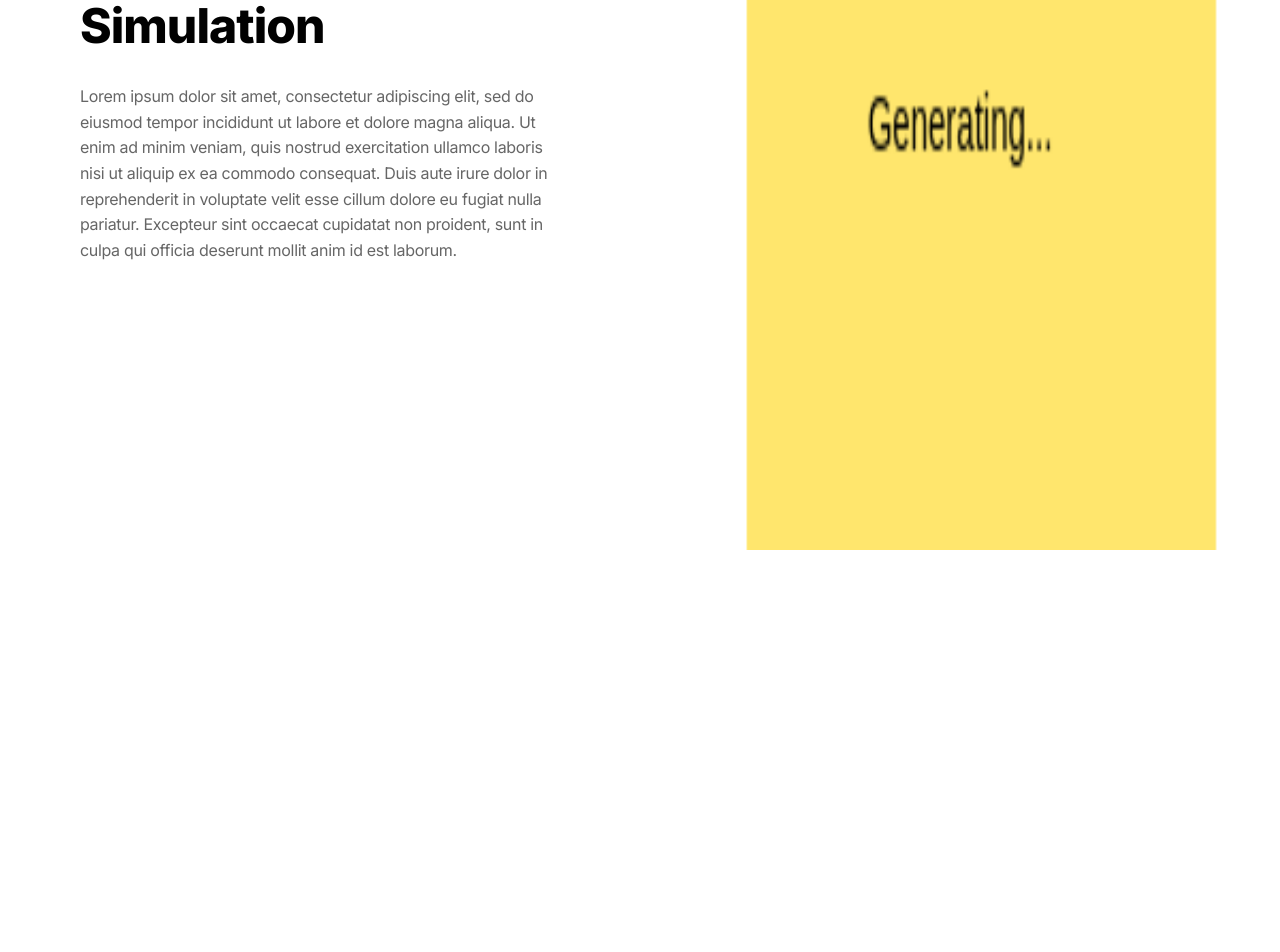
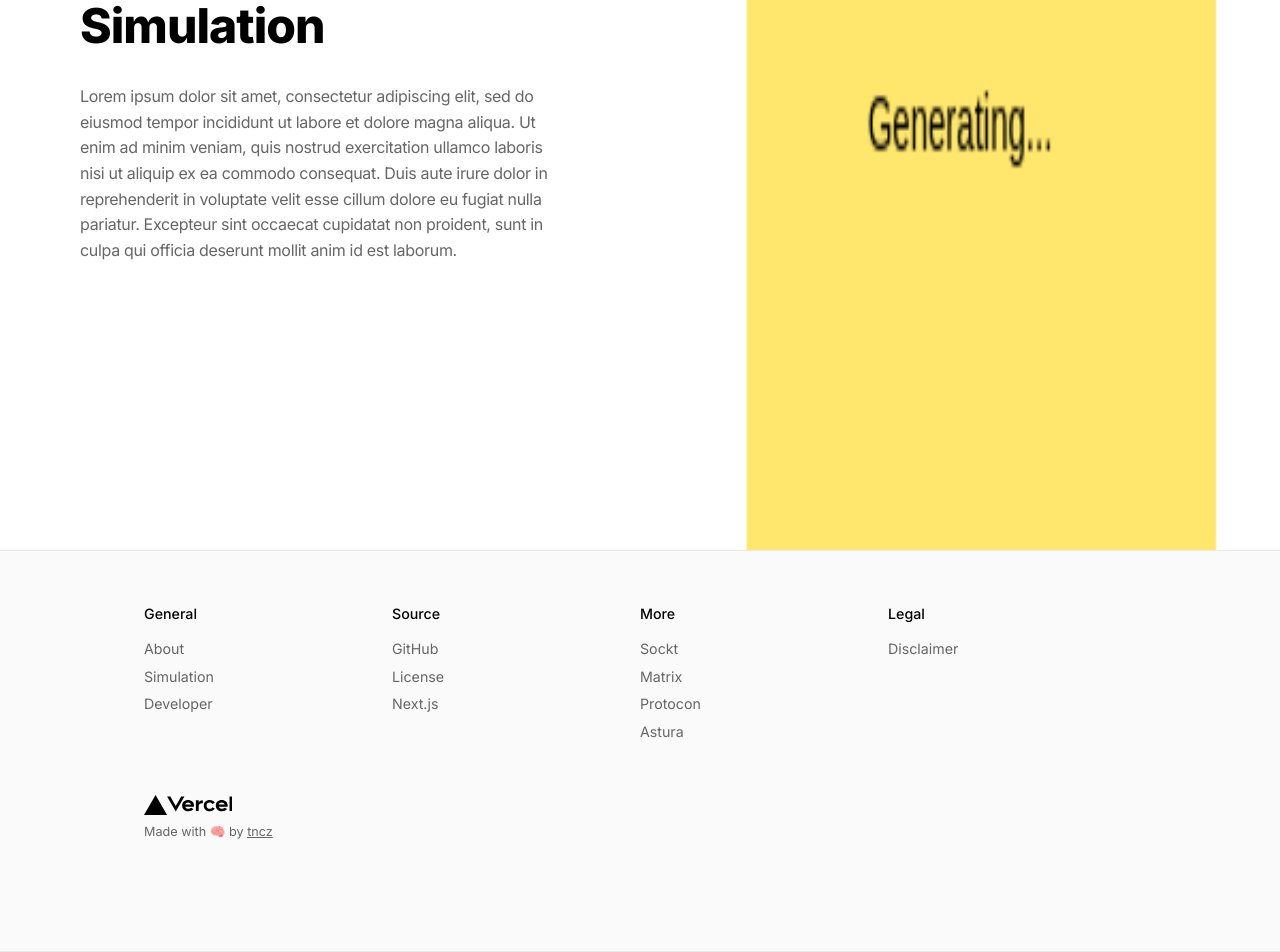
Before and after one commit to r1zyn/powerball-simulator, a Next.js app: page / in a window 1280 px wide. Shown: the part 1050-2002 px from the top of the page. Before the commit the page ends 1600 px from the top, so only its background shows below. Built offline with nearby package versions, Linux system fonts and the light colour scheme.

Commit message:
styles: added footer

```diff
--- /dev/null
+++ b/components/Footer.tsx
@@ -0,0 +1,98 @@
+import { Link } from "./Next";
+import type { NextComponent } from "../lib/types";
+
+import { scrollToElement } from "../lib/utils";
+import styles from "../styles/Footer.module.css";
+import { urls } from "../lib/constants";
+
+export const Footer: NextComponent = (): JSX.Element => {
+    return (
+        <div className={styles["footer-outer"]}>
+            <div className={styles["footer-inner"]}>
+                <footer className={styles["footer-container"]}>
+                    <div className={styles["footer-links"]}>
+                        <div>
+                            <h4 className="fw5">General</h4>
+                            <p>
+                                <a onClick={(): void => scrollToElement("about")}>About</a></p>
+                            <p>
+                                <a onClick={(): void => scrollToElement("simulation-container")}>Simulation</a>
+                            </p>
+                            <p>
+                                <Link href={urls.developer} passHref>
+                                    <a rel="noopener noreferrer" target="_blank">Developer</a>
+                                </Link>
+                            </p>
+                        </div>
+                        <div>
+                            <h4 className="fw5">Source</h4>
+                            <p>
+                                <Link href={urls.github} passHref>
+                                    <a rel="noopener noreferrer" target="_blank">GitHub</a>
+                                </Link>
+                            </p>
+                            <p>
+                                <Link href={urls.license} passHref>
+                                    <a rel="noopener noreferrer" target="_blank">License</a>
+                                </Link>
+                            </p>
+                            <p>
+                                <Link href={urls.nextjs} passHref>
+                                    <a rel="noopener noreferrer" target="_blank">Next.js</a>
+                                </Link>
+                            </p>
+                        </div>
+                        <div>
+                            <h4 className="fw5">More</h4>
+                            <p>
+                                <Link href={urls.sockt} passHref>
+                                    <a rel="noopener noreferrer" target="_blank">Sockt</a>
+                                </Link>
+                            </p>
+                            <p>
+                                <Link href={urls.matrix} passHref>
+                                    <a rel="noopener noreferrer" target="_blank">Matrix</a>
+                                </Link>
+                            </p>
+                            <p>
+                                <Link href={urls.protocon} passHref>
+                                    <a rel="noopener noreferrer" target="_blank">Protocon</a>
+                                </Link>
+                            </p>
+                            <p>
+                                <Link href={urls.astura} passHref>
+                                    <a rel="noopener noreferrer" target="_blank">Astura</a>
+                                </Link>
+                            </p>
+                        </div>
+                        <div>
+                            <h4 className="fw5">Legal</h4>
+                            <p>
+                                <Link href="/disclaimer" passHref>
+                                    <a rel="noopener noreferrer" target="_blank">Disclaimer</a>
+                                </Link>
+                            </p>
+                        </div>
+                    </div>
+
+                    <div className={styles["footer-copyright"]}>
+                        <a aria-label="Vercel" href="https://vercel.com/home?utm_source=next-site&amp;utm_medium=footer&amp;utm_campaign=next-website" rel="noopener noreferrer" target="_blank" title="Go to the Vercel website">
+                            <svg fill="none" height="20" viewBox="0 0 283 64" xmlns="http://www.w3.org/2000/svg">
+                                <path d="M141.04 16c-11.04 0-19 7.2-19 18s8.96 18 20 18c6.67 0 12.55-2.64 16.19-7.09l-7.65-4.42c-2.02 2.21-5.09 3.5-8.54 3.5-4.79 0-8.86-2.5-10.37-6.5h28.02c.22-1.12.35-2.28.35-3.5 0-10.79-7.96-17.99-19-17.99zm-9.46 14.5c1.25-3.99 4.67-6.5 9.45-6.5 4.79 0 8.21 2.51 9.45 6.5h-18.9zM248.72 16c-11.04 0-19 7.2-19 18s8.96 18 20 18c6.67 0 12.55-2.64 16.19-7.09l-7.65-4.42c-2.02 2.21-5.09 3.5-8.54 3.5-4.79 0-8.86-2.5-10.37-6.5h28.02c.22-1.12.35-2.28.35-3.5 0-10.79-7.96-17.99-19-17.99zm-9.45 14.5c1.25-3.99 4.67-6.5 9.45-6.5 4.79 0 8.21 2.51 9.45 6.5h-18.9zM200.24 34c0 6 3.92 10 10 10 4.12 0 7.21-1.87 8.8-4.92l7.68 4.43c-3.18 5.3-9.14 8.49-16.48 8.49-11.05 0-19-7.2-19-18s7.96-18 19-18c7.34 0 13.29 3.19 16.48 8.49l-7.68 4.43c-1.59-3.05-4.68-4.92-8.8-4.92-6.07 0-10 4-10 10zm82.48-29v46h-9V5h9zM36.95 0L73.9 64H0L36.95 0zm92.38 5l-27.71 48L73.91 5H84.3l17.32 30 17.32-30h10.39zm58.91 12v9.69c-1-.29-2.06-.49-3.2-.49-5.81 0-10 4-10 10V51h-9V17h9v9.2c0-5.08 5.91-9.2 13.2-9.2z" fill="#000">
+                                </path>
+                            </svg>
+                        </a>
+                        <div>Made with 🧠 by {" "}
+                            <Link href={urls.developer} passHref>
+                                <a rel="noopener noreferrer" target="_blank" style={{
+                                    textDecoration: "underline",
+                                    // borderBottom: "1px solid #666"
+                                }}>tncz</a>
+                            </Link>
+                        </div>
+                    </div>
+                </footer>
+            </div>
+        </div>
+    );
+};
--- a/components/Page.tsx
+++ b/components/Page.tsx
@@ -1,3 +1,4 @@
+import { Footer } from "./Footer";
 import { Fragment } from "react";
 import { Header } from "./Header";
 import { Meta, MetaProps } from "./Meta";
@@ -13,10 +14,9 @@ export const Page: NextComponent<PageProps> = (
     return (
         <Fragment>
             <Meta {...props} />
-
             <Header />
-
             <main className={styles.main}>{props.children}</main>
+            <Footer />
         </Fragment>
     );
 };
--- a/lib/constants.ts
+++ b/lib/constants.ts
@@ -14,6 +14,12 @@ export const metadata: Metadata = {
 export const urls = {
     article:
         "https://www.rnz.co.nz/news/in-depth/474134/lotto-stores-in-poorest-half-of-nz-account-for-70-percent-of-sales",
-    license: "https://github.com/r1zyn/PowerballSimulation",
-    github: "https://github.com/r1zyn/PowerballSimulation"
+    license: "https://github.com/r1zyn/powerball-simulation",
+    github: "https://github.com/r1zyn/powerball-simulation",
+    nextjs: "https://nextjs.org/",
+    developer: "https://github.com/r1zyn",
+    sockt: "https://sockt.vercel.app/",
+    matrix: "https://matrixdev.xyz/",
+    protocon: "https://github.com/OfficialProtocon",
+    astura: "https://www.roblox.com/games/8430654040/Astura"
 };
--- a/lib/utils.ts
+++ b/lib/utils.ts
@@ -11,8 +11,25 @@ export function fileType(filename: string): string {
     return match[0].slice(1, match[0].length - 1);
 }
 
+/**
+ * Scrolls the page to the element with the matchig id.
+ * @param {string} id The id of the element
+ */
+export function scrollToElement(id: string): void {
+    const element: HTMLElement | null =
+        document.getElementById(
+            id
+        );
+
+    if (element)
+        window.scrollTo({
+            top: element.offsetTop,
+            behavior: "smooth"
+        });
+}
+
 const lottoNumbers: number[][] = [];
-const finalLottoNumbers: { correct: boolean; value: number }[][] = [];
+const finalLottoNumbers: { correct: boolean; value: number; }[][] = [];
 const divisions: number[] = [0, 25111111, 35771, 1270, 110, 55, 41, 15];
 const winningLine: number[] = [];
 
--- /dev/null
+++ b/styles/Footer.module.css
@@ -0,0 +1,85 @@
+.footer-outer {
+    width: 100%;
+    margin: 0 auto;
+    padding: 0 0;
+    background-color: var(--footer-bg);
+    border-top: 1px solid #eaeaea;
+    border-bottom: 1px solid #eaeaea;
+    overflow: hidden;
+    position: relative;
+}
+
+.footer-inner {
+    width: 100%;
+    margin: 0 auto;
+    padding: 0 1rem;
+    max-width: 1024px;
+}
+
+@media screen and (max-width: 640px) {
+    .footer-outer {
+        padding: 0 0;
+    }
+
+    .footer-inner {
+        padding: 0 1rem;
+    }
+}
+
+@media screen and (max-width: 960px) {
+    .footer-outer {
+        padding: 0 0;
+    }
+
+    .footer-inner {
+        padding: 0 2rem;
+    }
+}
+
+.footer-container {
+    padding: 2rem 0 4rem;
+    min-height: 400px;
+}
+
+.footer-links {
+    display: grid;
+    grid-template-columns: 1fr 1fr 1fr 1fr;
+    grid-row-gap: 2rem;
+    font-size: .8888888888888888em;
+}
+
+@media screen and (max-width: 800px) {
+    .footer-links {
+        grid-template-columns: 1fr 1fr;
+    }
+}
+
+.footer-links>div>h4 {
+    margin-bottom: 0.75rem;
+    font-weight: 500;
+}
+
+.footer-links>div>p {
+    color: var(--footer-text);
+    margin-top: 0;
+    margin-bottom: 0.25rem;
+}
+
+.footer-links>div>p a {
+    -webkit-touch-callout: none;
+    touch-action: pan-y;
+    -webkit-tap-highlight-color: transparent;
+    text-decoration: none;
+    transition: color .2s ease;
+    cursor: pointer;
+}
+
+.footer-links>div>p a:hover {
+    color: var(--text-hover);
+}
+
+.footer-copyright {
+    margin-top: 3rem;
+    color: var(--footer-text);
+    font-size: .7901234567901234em;
+}
--- a/styles/Home.module.css
+++ b/styles/Home.module.css
@@ -243,7 +243,7 @@
 
 .github:hover {
     color: #0070f3;
-    background: rgba(0, 118, 255, .1);
+    background: var(--github-hover);
 }
 
 @media screen and (min-width: 500px) {
--- a/styles/Page.module.css
+++ b/styles/Page.module.css
@@ -3,6 +3,10 @@
     margin: 0 auto;
     padding: 0 0;
     text-align: center;
+    display: flex;
+    flex-direction: column;
+    justify-content: center;
+    align-items: center;
 }
 
 @media screen and (max-width: 960px) {
--- a/styles/Scroll.module.css
+++ b/styles/Scroll.module.css
@@ -13,13 +13,13 @@
     height: 2.5rem;
 	border-radius: 0.375rem;
     cursor: pointer;
-    background-color: black;
+    background-color: var(--scroll-btn);
 }
 
 .scroll-top-icon {
     margin: auto;
     padding: auto;
-    color: #ffffff;
+    color: var(--scroll-icon);
     height: 0.75rem;
 }
 
--- a/styles/globals.css
+++ b/styles/globals.css
@@ -13,7 +13,13 @@
     --background: #ffffff;
     --theme-bg: var(--accents-2);
     --track-bg: #f1f1f1;
-    --scrollbar-bg: #1a1a1a;
+    --scrollbar-bg: #fafafa;
+    --footer-bg: #fafafa;
+    --footer-text: #666;
+    --text-hover: #111;
+    --github-hover: rgba(0, 118, 255, .1);
+    --scroll-btn: black;
+    --scroll-icon: white;
 }
 
 [data-theme="dark"] {
@@ -22,6 +28,12 @@
     --track-bg: var(--accents-8);
     --scrollbar-bg: var(--accents-1);
     --accents-5: var(--accents-2);
+    --footer-bg: black;
+    --footer-text: white;
+    --text-hover: var(--accents-3);
+    --github-hover: rgba(61, 146, 243, 0.342);
+    --scroll-btn: white;
+    --scroll-icon: black;
 }
 
 html,
```
Also changed, not shown: pages/index.tsx (+2 -13 lines), .eslintrc.json.
